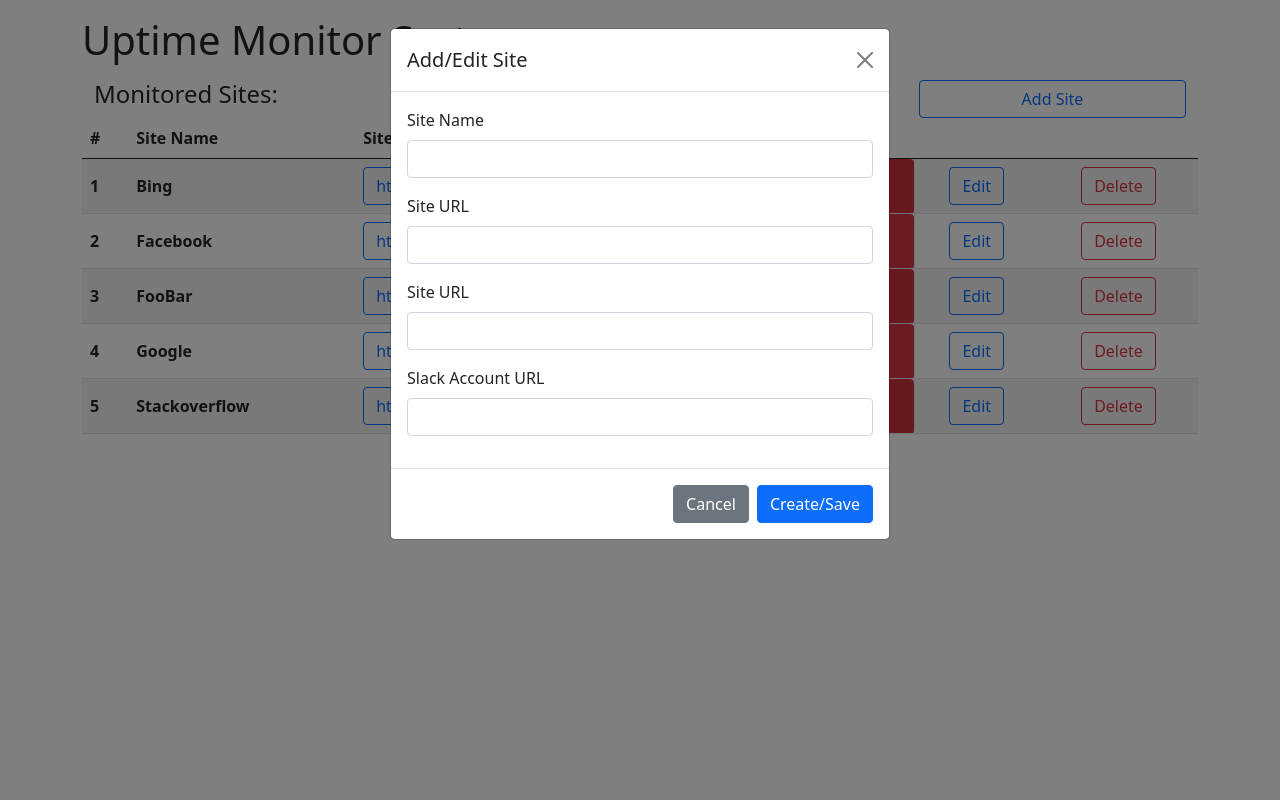
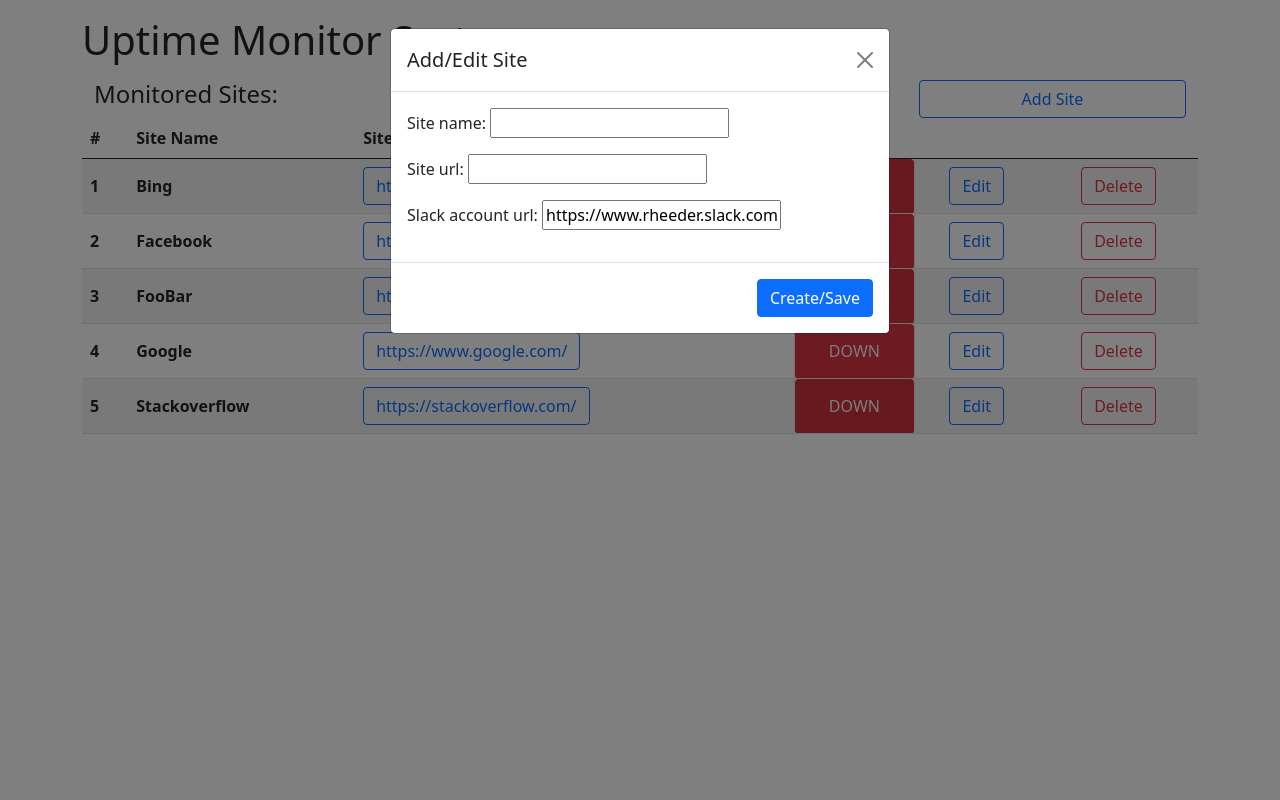
Before and after one commit to Rhdr/Uptime_Monitor_System, a Django app: page / in a window 1280 px wide, after a click on "Add Site". Run offline with Django 3.2, Linux system fonts and the light colour scheme; data comes from the database, SQL or seed files in the repository; data that the repository does not hold is empty.

Commit message:
Added add form

```diff
--- /dev/null
+++ b/Uptime_Monitor_System/monitor/forms.py
@@ -0,0 +1,13 @@
+from django import forms
+from django.db.models import fields
+from .models import Website
+
+
+class WebsiteAddUpdateForm(forms.ModelForm):
+    # site_name = forms.CharField()
+    # site_url = forms.URLField()
+    # slack_account_url = forms.URLField()
+
+    class Meta:
+        model = Website
+        fields = ("site_name", "site_url", "slack_account_url")
--- a/Uptime_Monitor_System/monitor/templates/monitor/home.html
+++ b/Uptime_Monitor_System/monitor/templates/monitor/home.html
@@ -50,7 +50,7 @@
                         <td><a href={{ website.site_url }} target="_blank" class="btn btn-outline-primary">
                                 {{ website.site_url }}</a>
                         </td>
-                        {% if website.site_status == True %}
+                        {% if website.site_up_status == True %}
                         <td class="text-center border rounded bg-success text-light">UP</td>
                         {% else %}
                         <td class="text-center border rounded bg-danger text-light">DOWN</td>
@@ -81,29 +81,16 @@
                     <h5 class="modal-title" id="staticBackdropLabel">Add/Edit Site</h5>
                     <button type="button" class="btn-close" data-bs-dismiss="modal"></button>
                 </div>
-                <form>
+                <form method="POST">
                     {% csrf_token %}
                     <div class="modal-body">
-                        <div class="mb-3">
-                            <label for="site_name" class="form-label">Site Name</label>
-                            <input type="text" class="form-control" id="site_name">
-                        </div>
-                        <div class="mb-3">
-                            <label for="site_url" class="form-label">Site URL</label>
-                            <input type="url" class="form-control" id="site_url">
-                        </div>
-                        <div class="mb-3">
-                            <label for="site_webhook" class="form-label">Site URL</label>
-                            <input type="url" class="form-control" id="site_webhook">
-                        </div>
-                        <div class="mb-3">
-                            <label for="slack_account_url" class="form-label">Slack Account URL</label>
-                            <input type="url" class="form-control" id="slack_account_url">
-                        </div>
+                        <fieldset class="form-group">
+                            {{ form.as_p }}
+                        </fieldset>
                     </div>
                     <div class="modal-footer">
-                        <button type="button" class="btn btn-secondary" data-bs-dismiss="modal">Cancel</button>
-                        <button type="submit" class="btn btn-primary" data-bs-dismiss="modal">Create/Save</button>
+                        <!-- <button type="button" class="btn btn-secondary" data-bs-dismiss="modal">Close</button> -->
+                        <button type="submit" class="btn btn-primary">Create/Save</button>
                     </div>
                 </form>
             </div>
--- a/Uptime_Monitor_System/monitor/views.py
+++ b/Uptime_Monitor_System/monitor/views.py
@@ -2,22 +2,32 @@ from django.shortcuts import render
 from .extras.job_scheduler import JobScheduler
 from .extras.slackbot import SlackBot
 from .extras.url_inspect import Inspector
+from .forms import WebsiteAddUpdateForm
 from .models import Website
 
 
 # Views
 def home(request):
-    # start website inspections & update db
+    # # start website inspections & update db
     job_scheduler = JobScheduler()
     #slackbot = SlackBot()
     slackbot = None
     inspector = Inspector(job_scheduler, slackbot)
     inspector.start_scheduled_inspection()
 
+    form = WebsiteAddUpdateForm()
+
     #add row number
     websites = Website.objects.order_by('site_name')
     for row_number, website in enumerate(websites):
         website.row_number = row_number + 1
-    context_dict = {'websites': websites}
+
+    context_dict = {'websites': websites, 'form': form}
+
+    if request.method == 'POST':
+        form = WebsiteAddUpdateForm(request.POST)
+        if form.is_valid():
+            form.save(commit=True)
+            #print("SiteName", form.cleaned_data['site_name'])
 
     return render(request, 'monitor/home.html', context_dict)
```
